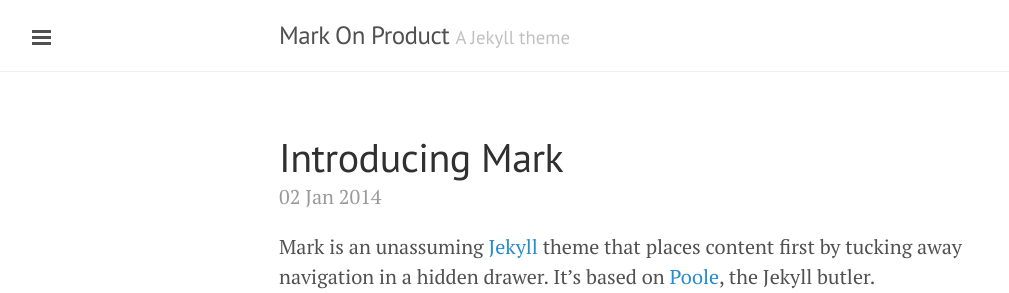
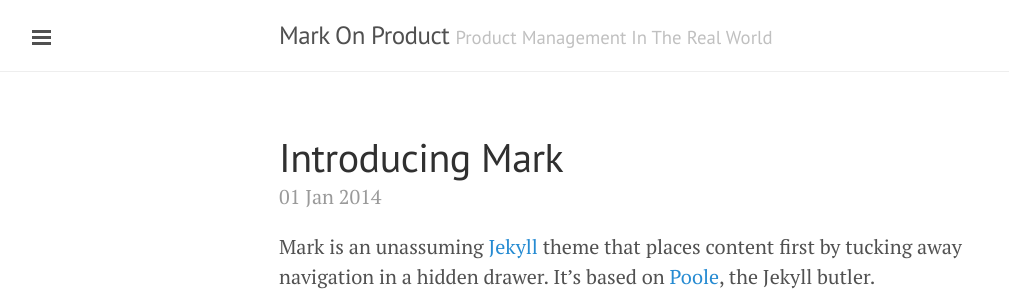
Before and after one commit to markthelefty/markthelefty.github.io, a Jekyll site: the page built from index.html, in a window 1280 px wide and 900 px high. Shown: the top 293 px of the window, without its empty margins (1-1010 px from the left). Built offline with Jekyll 4.4.1, drawn with Linux system fonts in a browser that asks for light colours; Markdown is read by kramdown in place of the engine named in the settings; the list of posts is cut into pages by our own code; some of the changed lines change nothing that is shown; some of the changed text lies outside the part shown.

Commit message:
Updated Config

```diff
--- a/_config.yml
+++ b/_config.yml
@@ -1,6 +1,6 @@
 ---
 title: Mark On Product
-timezone: UTC
+timezone: America/New_York
 collections:
   posts:
     title: Posts
@@ -11,15 +11,15 @@
 markdown: redcarpet
 pygments: true
 permalink: pretty
-tagline: A Jekyll theme
-description: A reserved <a href="http://jekyllrb.com" target="_blank">Jekyll</a> theme
-  that places the utmost gravity on content with a hidden drawer. Made by <a href="https://twitter.com/mdo"
-  target="_blank">@mdo</a>.
-url: http://lanyon.getpoole.com
+tagline: Product Management In The Real World
+description: This is the personal blog of Mark Mitchell. The focus most of the time
+  will be my views and experiences leading a Product Management team. Some of the
+  time, it can get a little random.
+url: https://markonproduct.com
 author:
-  name: Mark Otto
-  url: https://twitter.com/mdo
+  name: Mark Mitchell
+  url: https://twitter.com/MarkMitchell
 paginate: 5
 version: 2.0.0
 github:
-  repo: https://github.com/poole/lanyon
+  repo: https://github.com/markthelefty/markthelefty.github.io
```
